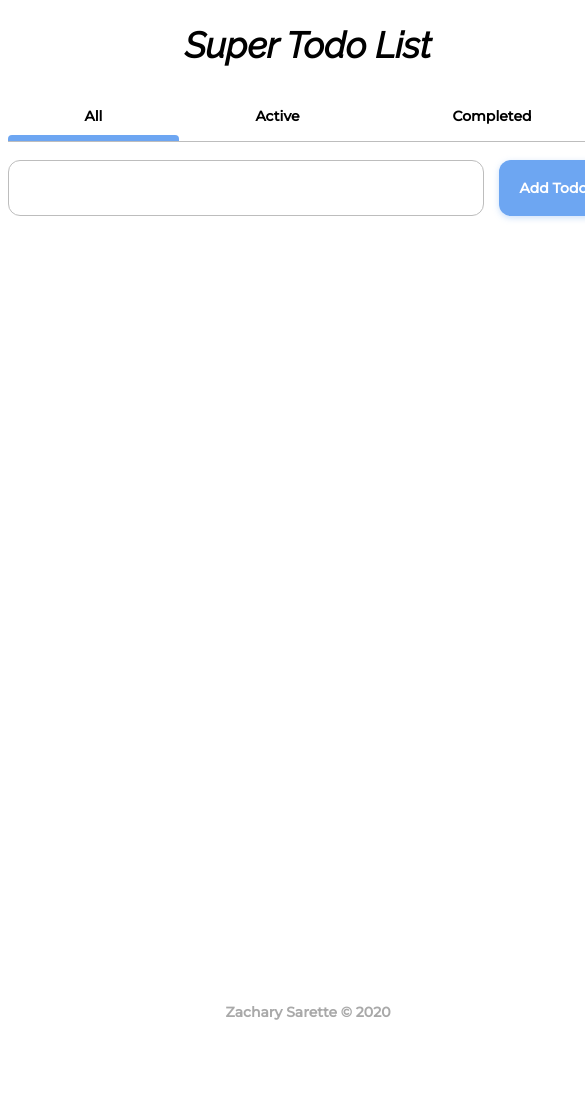
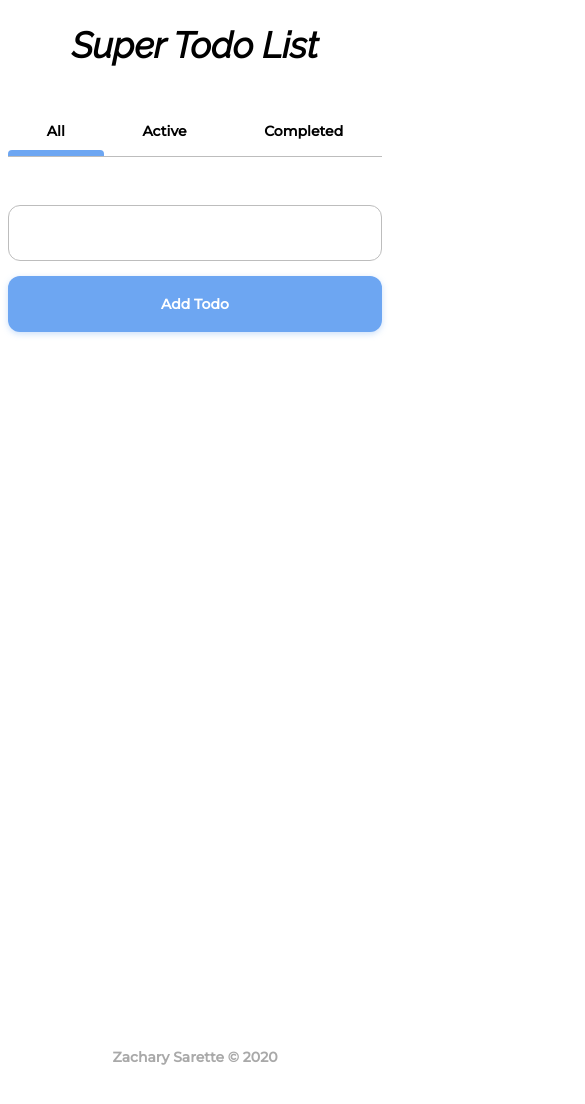
Before and after one commit to zacharysarette/super-todo-list, a React (Create React App) app: page / in a window 390 px wide. Shown: the top 1104 px of the page, 585 px wide, since content can reach past the window. Before the commit the page ends 1032 px from the top, so only its background shows below. Built offline with nearby package versions, Linux system fonts and the light colour scheme; the HTML template or start-up script is replaced by a standard one.

Commit message:
Adds media query for mobile styling

```diff
--- a/src/index.css
+++ b/src/index.css
@@ -159,3 +159,12 @@ footer {
   line-height: 17px;
   color: #A9A9A9;
 }
+@media only screen and (max-width: 400px) {
+  footer, header, .addButton, .deleteAllButton, .navBar, .addInput, .todoMain, .todoContent {
+    width: 100%;
+    margin-top:15px;
+  }
+  footer {
+    margin-bottom: 50px;
+  }
+}
```
